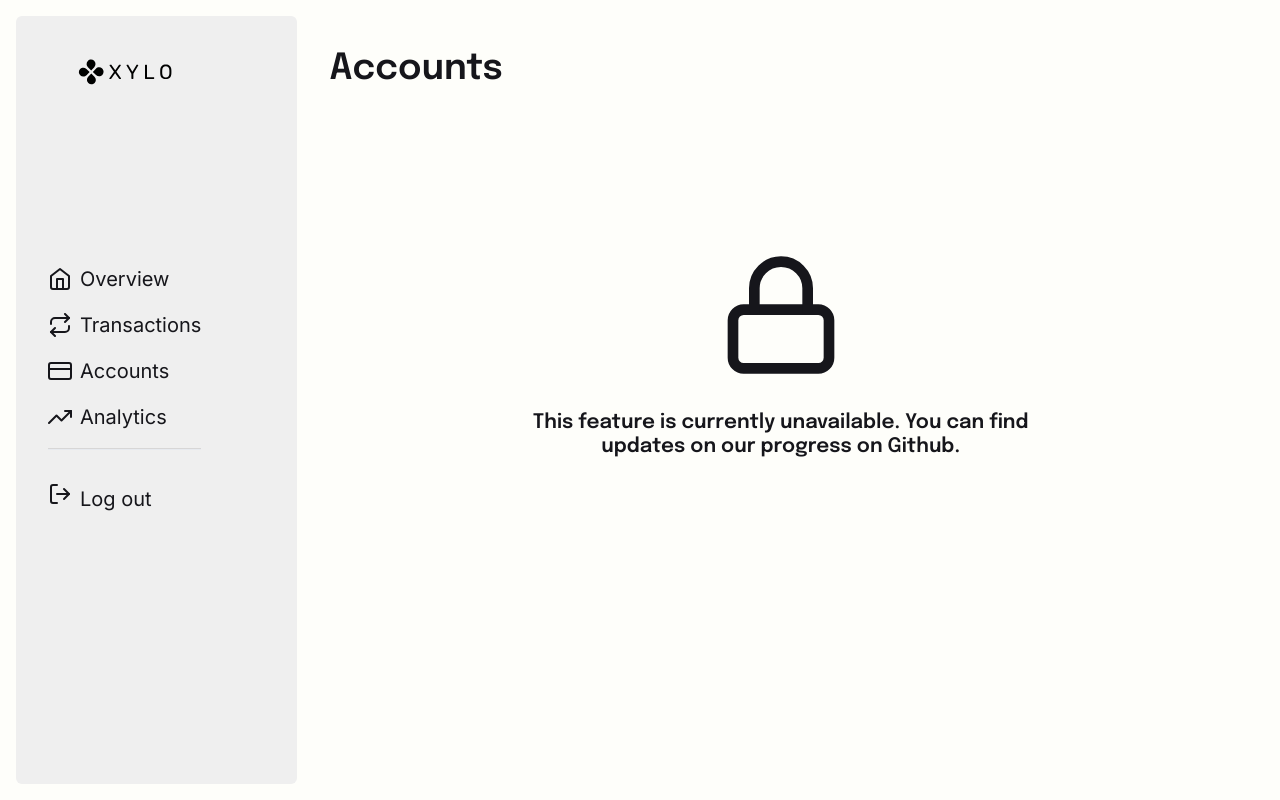
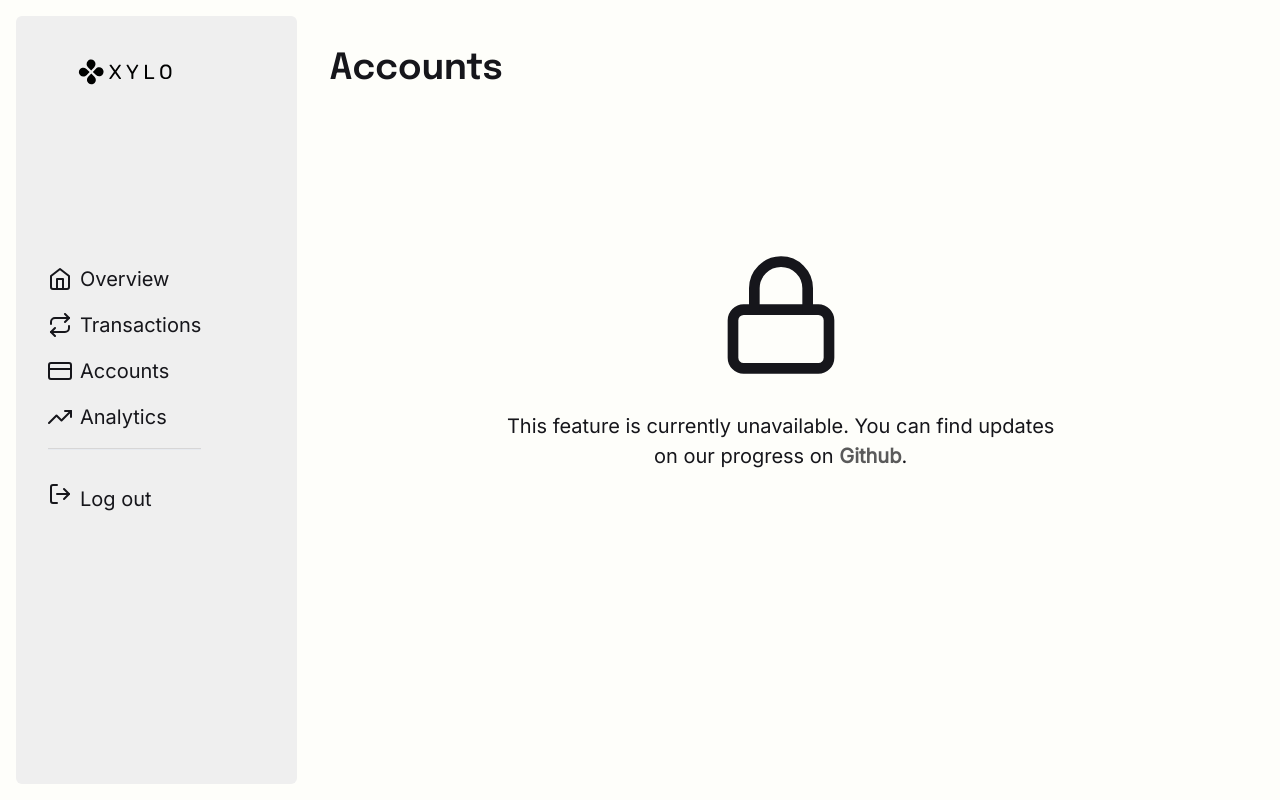
Before and after one commit to gregogun/xylo, a Next.js app: page /dashboard/accounts in a window 1280 px wide. Built offline with nearby package versions, Linux system fonts and the light colour scheme.

Commit message:
style: minor enhancements

```diff
--- a/components/featureUnavail.tsx
+++ b/components/featureUnavail.tsx
@@ -1,4 +1,4 @@
-import { Box, Center, Heading, Icon } from '@chakra-ui/react';
+import { Box, Center, Heading, Icon, Link, Text } from '@chakra-ui/react';
 import { FiLock } from 'react-icons/fi';
 
 export default function FeatureUnavailable({ title }) {
@@ -14,10 +14,19 @@ export default function FeatureUnavailable({ title }) {
             boxSize="8rem"
             as={FiLock}
           />
-          <Heading fontSize="xl" textAlign="center">
+          <Text fontSize="xl" textAlign="center">
             This feature is currently unavailable. You can find updates on our
-            progress on Github.
-          </Heading>
+            progress on{' '}
+            <Link
+              fontWeight="bold"
+              color="gray.4"
+              href="https://github.com/gregogun/xylo"
+              isExternal
+            >
+              Github
+            </Link>
+            .
+          </Text>
         </Box>
       </Center>
     </Box>
```
